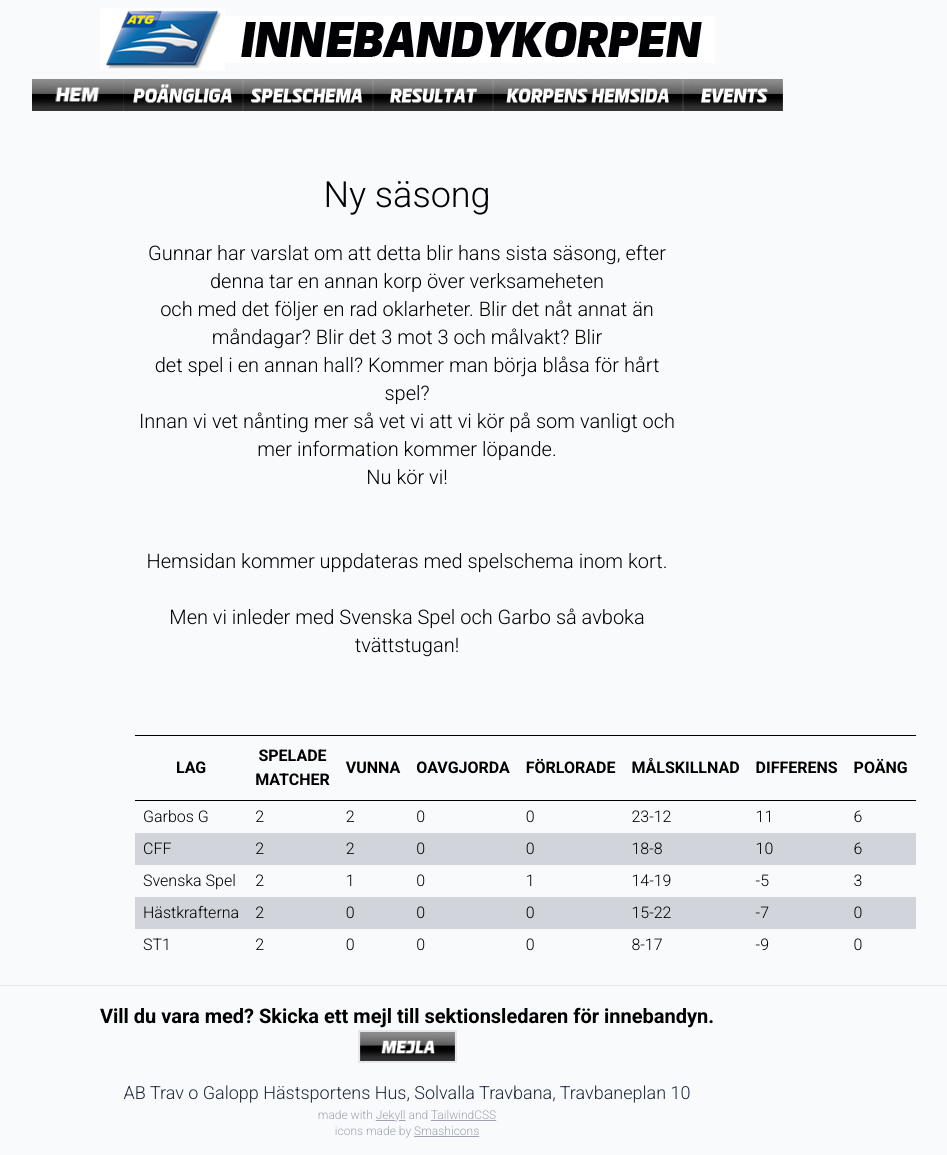
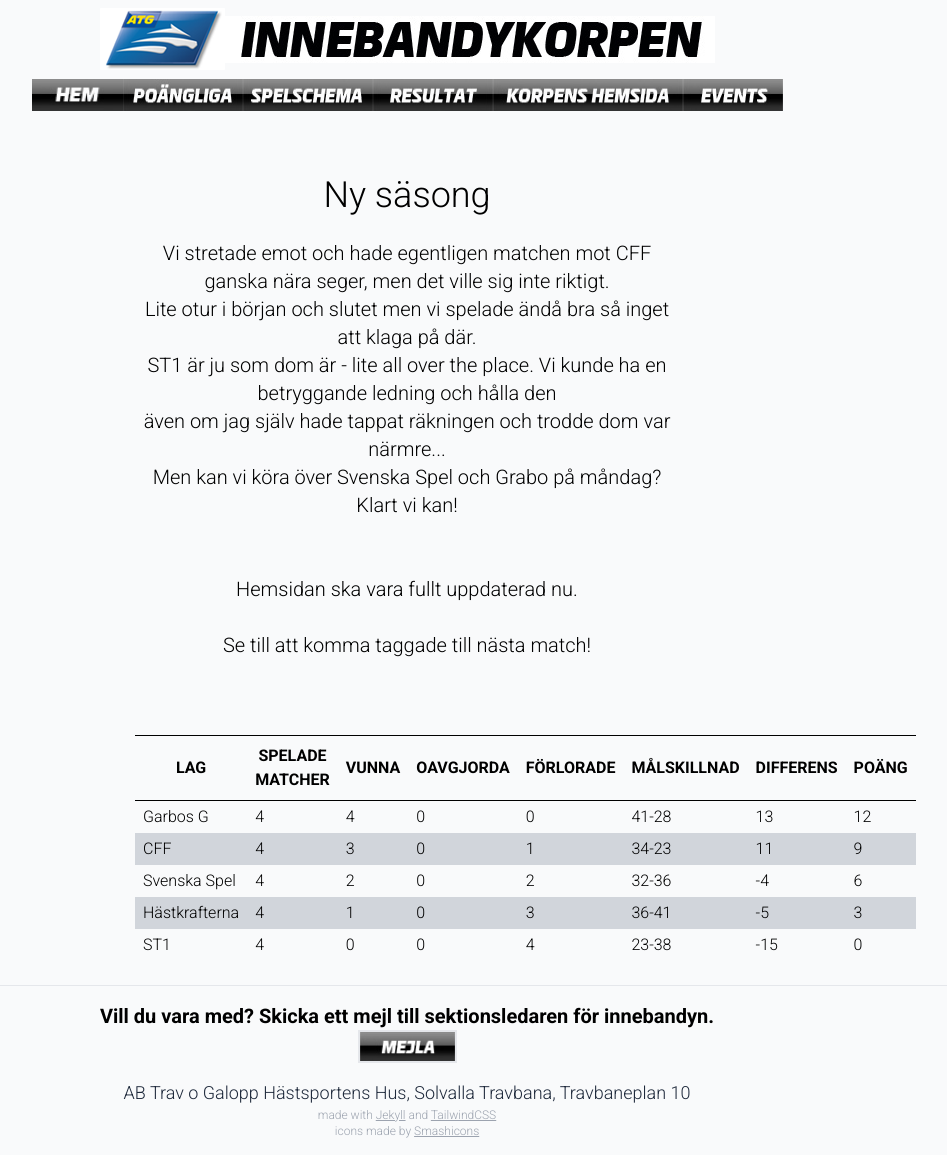
Before and after one commit to andreashogvall/andreashogvall.github.io, a Jekyll site: the page built from index.html, in a window 1280 px wide. Shown: the whole page, without its empty margins (233-1180 px from the left). Built offline with Jekyll 4.4.1, drawn with Linux system fonts in a browser that asks for light colours; nearby versions of some CDN libraries.

Commit message:
Add files via upload

```diff
--- a/index.html
+++ b/index.html
@@ -9,16 +9,16 @@
 
 	<p class="text-center text-xl">
 		<p class="text-center text-xl">
-			Gunnar har varslat om att detta blir hans sista säsong, efter denna tar en annan korp över verksameheten <br>
-			och med det följer en rad oklarheter. Blir det nåt annat än måndagar? Blir det 3 mot 3 och målvakt? Blir <br>
-			det spel i en annan hall? Kommer man börja blåsa för hårt spel?<br>
-			Innan vi vet nånting mer så vet vi att vi kör på som vanligt och mer information kommer löpande. <br>
-			Nu kör vi!<br>
+			Vi stretade emot och hade egentligen matchen mot CFF ganska nära seger, men det ville sig inte riktigt. <br>
+			Lite otur i början och slutet men vi spelade ändå bra så inget att klaga på där. <br>
+			ST1 är ju som dom är - lite all over the place. Vi kunde ha en betryggande ledning och hålla den<br>
+			även om jag själv hade tappat räkningen och trodde dom var närmre... <br>
+			Men kan vi köra över Svenska Spel och Grabo på måndag? Klart vi kan!<br>
 			<br><br>
-			Hemsidan kommer uppdateras med spelschema inom kort.<br>
+			Hemsidan ska vara fullt uppdaterad nu.<br>
 			<br>
 
-			Men vi inleder med Svenska Spel och Garbo så avboka tvättstugan!
+			Se till att komma taggade till nästa match!
 			<br>
 			<br>
 	</p>
@@ -62,7 +62,59 @@
 					Garbos G
 				</td>
 				<td class="py-1 px-2">
-					2
+					4
+				</td>
+				<td class="py-1 px-2">
+					4
+				</td>
+				<td class="py-1 px-2">
+					0
+				</td>
+				<td class="py-1 px-2">
+					0
+				</td>
+				<td class="py-1 px-2">
+					41-28
+				</td>
+				<td class="py-1 px-2">
+					13
+				</td>
+				<td class="py-1 px-2">
+					12
+				</td>
+			</tr>
+			<tr class="bg-gray-300">
+				<td class="py-1 px-2">
+					CFF
+				</td>
+				<td class="py-1 px-2">
+					4
+				</td>
+				<td class="py-1 px-2">
+					3
+				</td>
+				<td class="py-1 px-2">
+					0
+				</td>
+				<td class="py-1 px-2">
+					1
+				</td>
+				<td class="py-1 px-2">
+					34-23
+				</td>
+				<td class="py-1 px-2">
+					11
+				</td>
+				<td class="py-1 px-2">
+					9
+				</td>
+			</tr>
+			<tr>
+				<td class="py-1 px-2">
+					Svenska Spel
+				</td>
+				<td class="py-1 px-2">
+					4
 				</td>
 				<td class="py-1 px-2">
 					2
@@ -71,13 +123,13 @@
 					0
 				</td>
 				<td class="py-1 px-2">
-					0
+					2
 				</td>
 				<td class="py-1 px-2">
-					23-12
+					32-36
 				</td>
 				<td class="py-1 px-2">
-					11
+					-4
 				</td>
 				<td class="py-1 px-2">
 					6
@@ -85,13 +137,36 @@
 			</tr>
 			<tr class="bg-gray-300">
 				<td class="py-1 px-2">
-					CFF
+					Hästkrafterna
 				</td>
 				<td class="py-1 px-2">
-					2
+					4
 				</td>
 				<td class="py-1 px-2">
-					2
+					1
+				</td>
+				<td class="py-1 px-2">
+					0
+				</td>
+				<td class="py-1 px-2">
+					3
+				</td>
+				<td class="py-1 px-2">
+					36-41
+				</td>
+				<td class="py-1 px-2">
+					-5
+				</td>
+				<td class="py-1 px-2">
+					3
+				</td>
+			</tr>
+			<tr>
+				<td class="py-1 px-2">
+					ST1
+				</td>
+				<td class="py-1 px-2">
+					4
 				</td>
 				<td class="py-1 px-2">
 					0
@@ -100,88 +175,13 @@
 					0
 				</td>
 				<td class="py-1 px-2">
-					18-8
+					4
 				</td>
 				<td class="py-1 px-2">
-					10
+					23-38
 				</td>
 				<td class="py-1 px-2">
-					6
-				</td>
-			</tr>
-			<tr>
-				<td class="py-1 px-2">
-					Svenska Spel
-				</td>
-				<td class="py-1 px-2">
-					2
-				</td>
-				<td class="py-1 px-2">
-					1
-				</td>
-				<td class="py-1 px-2">
-					0
-				</td>
-				<td class="py-1 px-2">
-					1
-				</td>
-				<td class="py-1 px-2">
-					14-19
-				</td>
-				<td class="py-1 px-2">
-					-5
-				</td>
-				<td class="py-1 px-2">
-					3
-				</td>
-			</tr>
-			<tr class="bg-gray-300">
-				<td class="py-1 px-2">
-					Hästkrafterna
-				</td>
-				<td class="py-1 px-2">
-					2
-				</td>
-				<td class="py-1 px-2">
-					0
-				</td>
-				<td class="py-1 px-2">
-					0
-				</td>
-				<td class="py-1 px-2">
-					0
-				</td>
-				<td class="py-1 px-2">
-					15-22
-				</td>
-				<td class="py-1 px-2">
-					-7
-				</td>
-				<td class="py-1 px-2">
-					0
-				</td>
-			</tr>
-			<tr>
-				<td class="py-1 px-2">
-					ST1
-				</td>
-				<td class="py-1 px-2">
-					2
-				</td>
-				<td class="py-1 px-2">
-					0
-				</td>
-				<td class="py-1 px-2">
-					0
-				</td>
-				<td class="py-1 px-2">
-					0
-				</td>
-				<td class="py-1 px-2">
-					8-17
-				</td>
-				<td class="py-1 px-2">
-					-9
+					-15
 				</td>
 				<td class="py-1 px-2">
 					0
```
